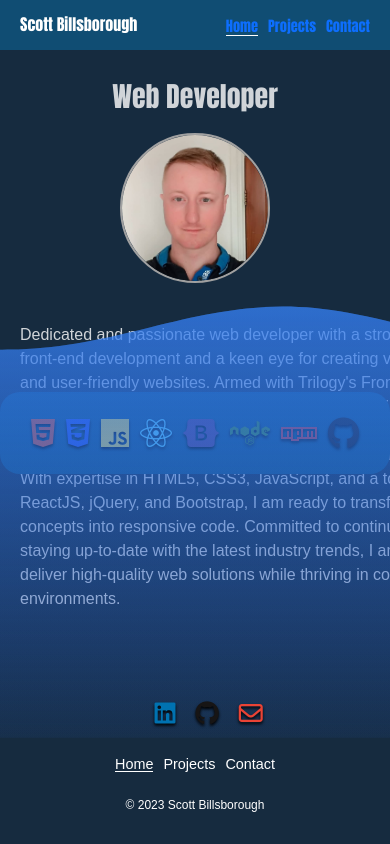
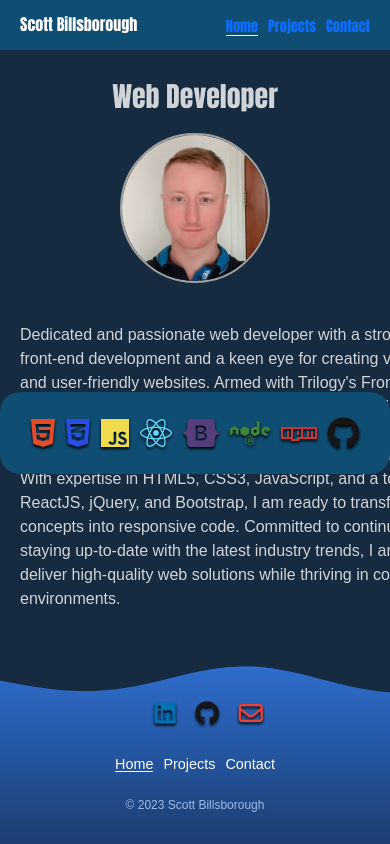
Before and after one commit to sbillsborough/react-portfolio, a React (Create React App) app in the folder react-portfolio/: page /#/ in a window 390 px wide. Shown: the top 844 px of the page. Built offline with nearby package versions, Linux system fonts and the light colour scheme; a web font is replaced by a local one.

Commit message:
adjusted the footer height for the 490px media query

```diff
--- a/react-portfolio/src/index.css
+++ b/react-portfolio/src/index.css
@@ -527,6 +527,10 @@ section {
   #form {
     padding: 0 30px 0 30px;
   }
+
+  footer {
+    height: 125px;
+  }
 }
 
 @media only screen and (max-width: 394px) {
```
